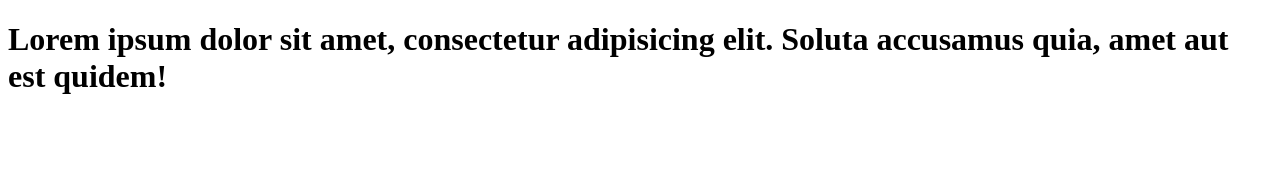
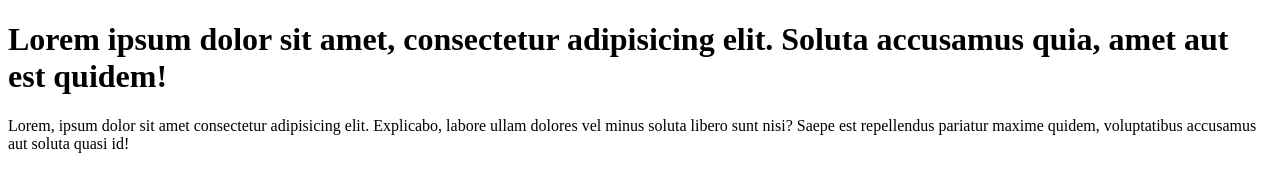
Before and after one commit to shakilahamed1/shakilahamed1, a plain HTML site: page index.html in a window 1280 px wide. Drawn offline with Linux system fonts and the light colour scheme.

Commit message:
learned github

```diff
--- a/index.html
+++ b/index.html
@@ -10,6 +10,8 @@
 
 <body>
     <h1>Lorem ipsum dolor sit amet, consectetur adipisicing elit. Soluta accusamus quia, amet aut est quidem!</h1>
+    <p>Lorem, ipsum dolor sit amet consectetur adipisicing elit. Explicabo, labore ullam dolores vel minus soluta libero
+        sunt nisi? Saepe est repellendus pariatur maxime quidem, voluptatibus accusamus aut soluta quasi id!</p>
 </body>
 
 </html>
```
